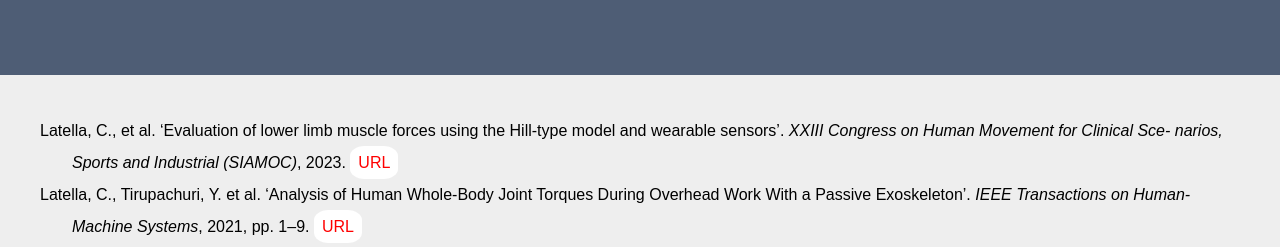
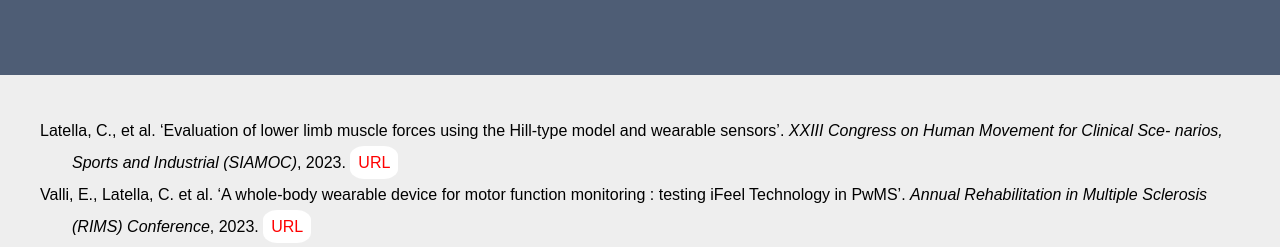
Before and after one commit to claudia-lat/claudia-lat.github.io, a plain HTML site: page publications.html in a window 1280 px wide. Shown: the part 525-772 px from the top of the page. Drawn offline with Linux system fonts and the light colour scheme.

Commit message:
Added RIMS 2023 publication

```diff
--- a/publications.html
+++ b/publications.html
@@ -70,11 +70,20 @@
     <!--BIBLIOGRAPHY-->
     <div style="margin: 40px;">
     <div class="csl-bib-body" style="line-height: 2; margin-left: 2em; text-indent: -2em;">
+	    <!--reference-->
+	     <div classname="csl-entry">Latella, C., et al.
+	       ‘Evaluation of lower limb muscle forces using the Hill-type model and wearable sensors’.
+	        <i>XXIII Congress on Human Movement for Clinical Sce- narios, Sports and Industrial (SIAMOC)</i>, 2023.
+	        <span class="label URL"><a href="https://amsacta.unibo.it/id/eprint/7383/" class="button">URL</a></span>
+	       </div>
     <!--reference-->
-     <div classname="csl-entry">Latella, C., et al.
-       ‘Evaluation of lower limb muscle forces using the Hill-type model and wearable sensors’.
-        <i>XXIII Congress on Human Movement for Clinical Sce- narios, Sports and Industrial (SIAMOC)</i>, 2023.
-        <span class="label URL"><a href="https://amsacta.unibo.it/id/eprint/7383/" class="button">URL</a></span>
+     <div classname="csl-entry">Valli, E., Latella, C. et al.
+       ‘A whole-body wearable device for motor function monitoring : testing iFeel
+	    Technology in PwMS’.
+        <i>Annual Rehabilitation in Multiple Sclerosis (RIMS) Conference</i>, 2023.
+        <span class="label URL"><a
+			 href="https://journals.sagepub.com/doi/10.1177/13524585231165703"
+			  class="button">URL</a></span>
        </div>
      <!--reference-->
       <div classname="csl-entry">Latella, C., Tirupachuri, Y. et al.
```
